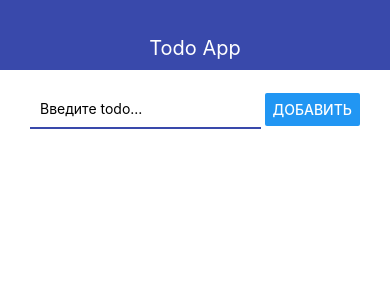
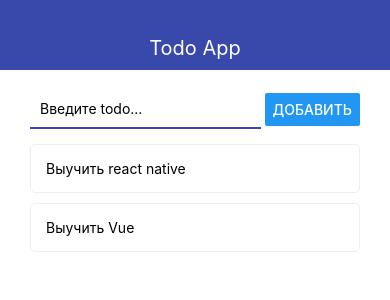
Before and after one commit to NookieNoo/react-native-first, a React Native app: screen / in a window 390 px wide. Shown: the top 300 px of the page. Built offline with nearby package versions, Linux system fonts and the light colour scheme.

Commit message:
Добавлена карточка для todo

```diff
--- a/App.js
+++ b/App.js
@@ -1,25 +1,14 @@
 import React, { useState } from "react";
 import { StyleSheet, Text, View, FlatList } from "react-native";
-import { Navbar } from "./src/Navbar";
-import { AddTodo } from "./src/AddTodo";
-import { Todo } from "./src/Todo";
+import { Navbar } from "./src/components/Navbar";
+import MainScreen from "./src/screens/MainScreen";
+import TodoScreen from "./src/screens/TodoScreen";
 
 export default function App() {
+    const [todoId, setTodoId] = useState(null);
     const [todos, setTodos] = useState([
-        // { id: 1, title: "test" },
-        // { id: 2, title: "test" },
-        // { id: 3, title: "test" },
-        // { id: 4, title: "test" },
-        // { id: 5, title: "test" },
-        // { id: 6, title: "test" },
-        // { id: 7, title: "test" },
-        // { id: 8, title: "test" },
-        // { id: 9, title: "test" },
-        // { id: 10, title: "test" },
-        // { id: 11, title: "test" },
-        // { id: 12, title: "test" },
-        // { id: 13, title: "test" },
-        // { id: 14, title: "test" },
+        { id: '1', title: "Выучить react native" },
+        { id: '2', title: "Выучить Vue" },
     ]);
 
     const addTodo = (title) => {
@@ -33,20 +22,27 @@
     };
 
     const removeTodo = (id) => {
-        setTodos(prev => prev.filter(todo => todo.id !== id));
+        setTodos((prev) => prev.filter((todo) => todo.id !== id));
+    };
+
+    let content = (
+        <MainScreen
+            todos={todos}
+            addTodo={addTodo}
+            removeTodo={removeTodo}
+            openTodo={setTodoId}
+        />
+    );
+
+    if (todoId) {
+        const selectedTodo = todos.find(todo => todo.id === todoId);
+        content = <TodoScreen goBack={() => setTodoId(null)} todo={selectedTodo}/>;
     }
 
     return (
         <View>
             <Navbar title="Todo App" />
-            <View style={styles.container}>
-                <AddTodo onSubmit={addTodo}/>
-                <FlatList
-                    data={todos}
-                    renderItem={({ item }) => <Todo todo={item} onRemove={removeTodo}/>}
-                    keyExtractor={(item) => item.id.toString()}
-                />
-            </View>
+            <View style={styles.container}>{content}</View>
         </View>
     );
 }
--- a/src/Todo.js
+++ b/src/components/Todo.js
@@ -1,11 +1,11 @@
 import React from "react";
 import { StyleSheet, Text, View, TouchableOpacity } from "react-native";
 
-export const Todo = ({ todo, onRemove }) => {
+export const Todo = ({ todo, onRemove, onOpen }) => {
     return (
         <TouchableOpacity
             activeOpacity={0.5}
-            onPress={() => console.log("Pressed1", todo.id)}
+            onPress={() => onOpen(todo.id)}
             // onLongPress={() => onRemove(todo.id)}
             onLongPress={onRemove.bind(null, todo.id)}
         >
--- /dev/null
+++ b/src/screens/MainScreen.js
@@ -0,0 +1,21 @@
+import React from "react";
+import { StyleSheet, FlatList, View } from "react-native";
+import { AddTodo } from "../components/AddTodo";
+import { Todo } from '../components/Todo'
+
+export default function MainScreen({addTodo, todos, removeTodo, openTodo}) {
+    return (
+        <View>
+            <AddTodo onSubmit={addTodo} />
+            <FlatList
+                data={todos}
+                renderItem={({ item }) => (
+                    <Todo todo={item} onRemove={removeTodo} onOpen={openTodo}/>
+                )}
+                keyExtractor={(item) => item.id.toString()}
+            />
+        </View>
+    );
+}
+
+const styles = StyleSheet.create({});
--- /dev/null
+++ b/src/screens/TodoScreen.js
@@ -0,0 +1,13 @@
+import React from 'react'
+import { StyleSheet, Text, View, Button } from 'react-native'
+
+export default function TodoScreen({goBack, todo}) {
+    return (
+        <View>
+            <Text>{todo.title}</Text>
+            <Button title="Назад" onPress={goBack}/>
+        </View>
+    )
+}
+
+const styles = StyleSheet.create({})
```
Also changed, not shown: src/components/AddTodo.js (renamed from src/AddTodo.js), src/components/Navbar.js (renamed from src/Navbar.js).
